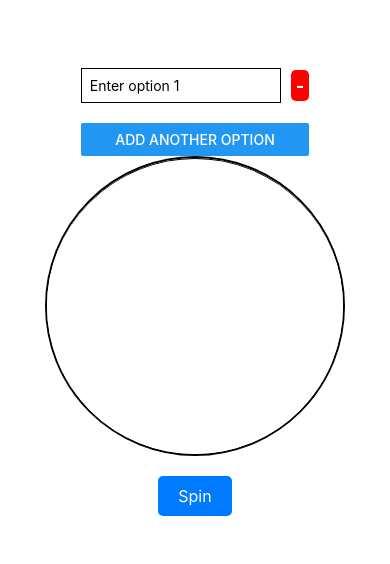
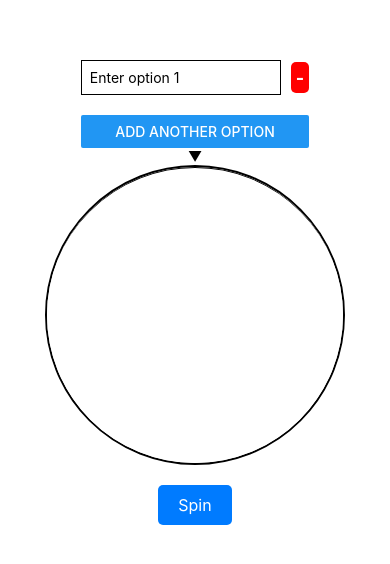
Before and after one commit to YiyangShao/TurntableDecisionHelper, a React Native app: screen / in a window 390 px wide. Shown: the part 130-694 px from the top of the page. Built offline with nearby package versions, Linux system fonts and the light colour scheme.

Commit message:
Add pointer

```diff
--- a/src/components/Turntable.js
+++ b/src/components/Turntable.js
@@ -1,6 +1,6 @@
 /**
  * Turntable.js - Main logic for spinning the turntable and managing options.
- * The turntable now spins a random number of degrees.
+ * The turntable now spins a random number of degrees, with a stationary pointer at the top.
  */
 
 import React, { useState, useEffect } from 'react';
@@ -82,13 +82,25 @@ const Turntable = () => {
 
   return (
     <View style={styles.container}>
+      {/* Option inputs */}
       <OptionInput onUpdateOptions={updateOptions} initialOptions={options} />
+
+      {/* Stationary pointer */}
+      <View style={styles.pointer}>
+        <Text style={styles.pointerText}>▼</Text>
+      </View>
+
+      {/* Rotating turntable */}
       <Animated.View style={{ transform: [{ rotate: spin }] }}>
         <TurntableVisual options={options} />
       </Animated.View>
+
+      {/* Spin button */}
       <TouchableOpacity style={styles.spinButton} onPress={spinTurntable}>
         <Text style={styles.spinText}>Spin</Text>
       </TouchableOpacity>
+
+      {/* Display the selected option */}
       {selectedOption && <Text style={styles.resultText}>You selected: {selectedOption}</Text>}
     </View>
   );
--- a/src/components/TurntableVisual.js
+++ b/src/components/TurntableVisual.js
@@ -1,6 +1,7 @@
 /**
  * TurntableVisual.js - Displays the animated turntable and its options as a pie chart.
- * Includes split lines between sections, with option text in the middle of each section.
+ * Includes split lines between sections, with option text.
+ * The stationary black pointer is handled in Turntable.js.
  */
 
 import React from 'react';
@@ -8,7 +9,7 @@ import { View } from 'react-native';
 import Svg, { G, Circle, Line, Text as SvgText } from 'react-native-svg';
 import styles from '../styles';
 
-const TurntableVisual = ({ spin, options }) => {
+const TurntableVisual = ({ options }) => {
   const radius = 150;  // Increase the radius to make the turntable larger
   const numberOfOptions = options.length;
 
--- a/src/styles.js
+++ b/src/styles.js
@@ -85,6 +85,7 @@ const styles = StyleSheet.create({
     position: 'relative',
   },
 
+
 });
 
 export default styles;
```
Also changed, not shown: 1 other file (tests, documents, lock files or other folders).
